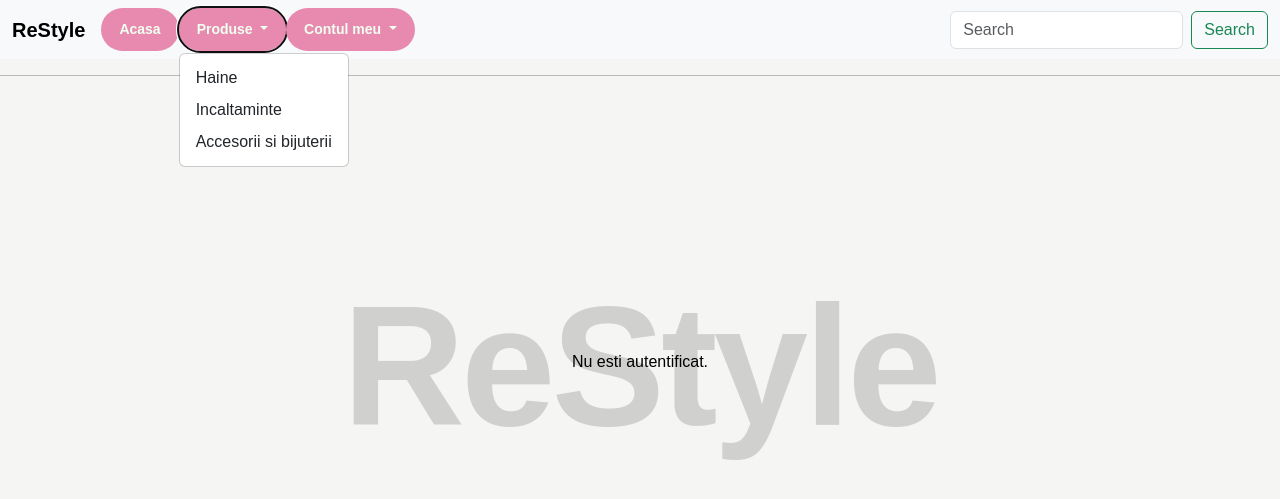
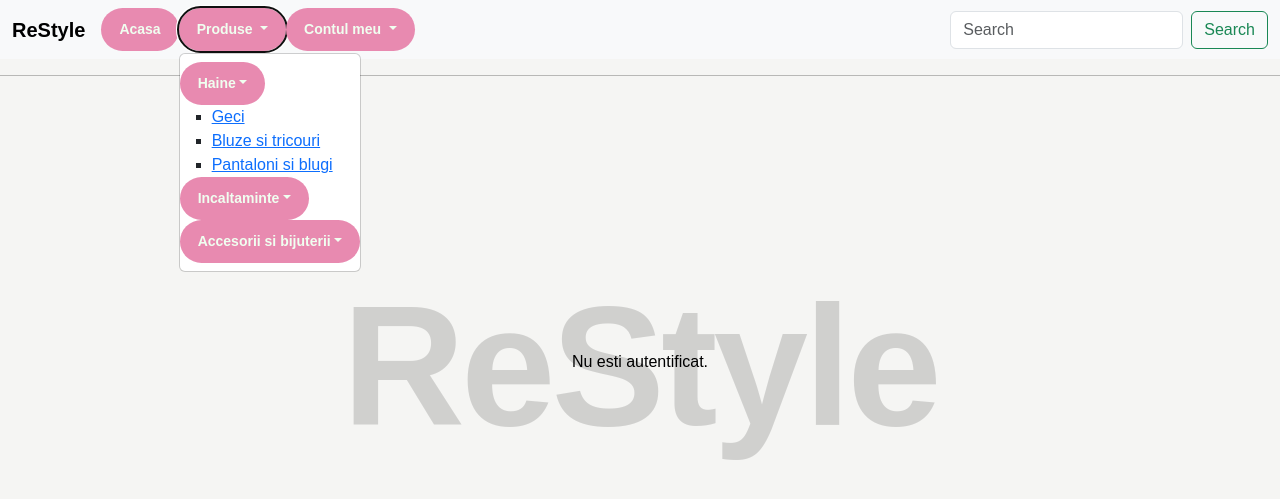
Before and after one commit to alexia-1306/ReStyle, a Django app: page / in a window 1280 px wide, after a click on "Produse". Shown: the top 499 px of the page. Run offline with Django 5.2, Linux system fonts and the light colour scheme.

Commit message:
update submeniu

```diff
--- a/templates/base.html
+++ b/templates/base.html
@@ -24,13 +24,24 @@
 
                 <li class="nav-item dropdown">
                     <a class="hero-small-button dropdown-toggle" href="#" role="button" data-bs-toggle="dropdown"
-                       aria-expanded="false" >
+                       aria-expanded="false">
                         Produse
                     </a>
                     <ul class="dropdown-menu">
-                        <li><a class="dropdown-item" href="#">Haine</a></li>
-                        <li><a class="dropdown-item" href="#">Incaltaminte</a></li>
-                        <li><a class="dropdown-item" href="#">Accesorii si bijuterii</a></li>
+                        <li>
+                            <a class="hero-small-button dropdown-toggle" href="#">Haine</a>
+                            <ul class="dropdown-submenu">
+                                <li><a href="#">Geci</a></li>
+                                <li><a href="#">Bluze si tricouri</a></li>
+                                <li><a href="#">Pantaloni si blugi</a></li>
+
+                            </ul>
+                        </li>
+
+                        <li><a class="hero-small-button dropdown-toggle" href="#" role="button" data-bs-toggle="dropdown"
+                       aria-expanded="false">Incaltaminte</a>
+                        </li>
+                        <li><a class="hero-small-button dropdown-toggle" href="#">Accesorii si bijuterii</a></li>
 
                     </ul>
                 </li>
```
